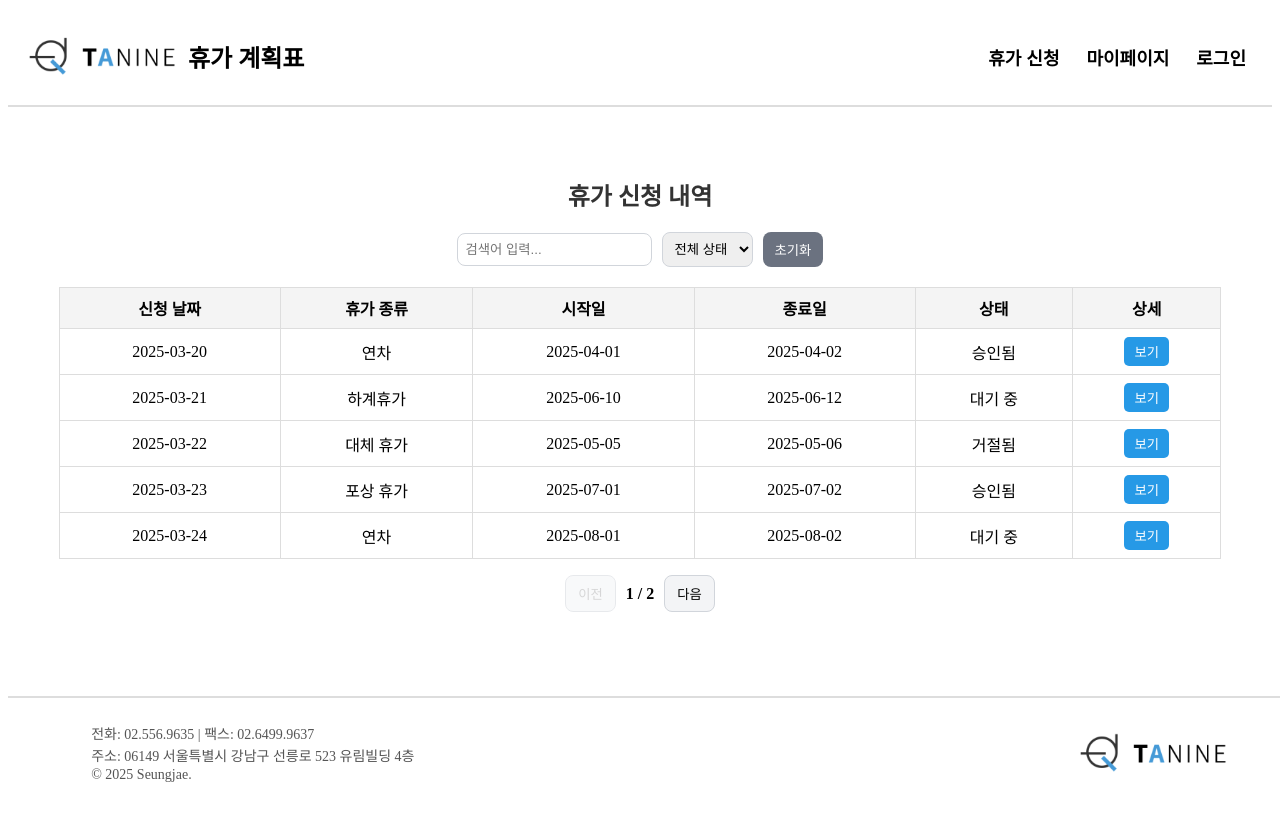
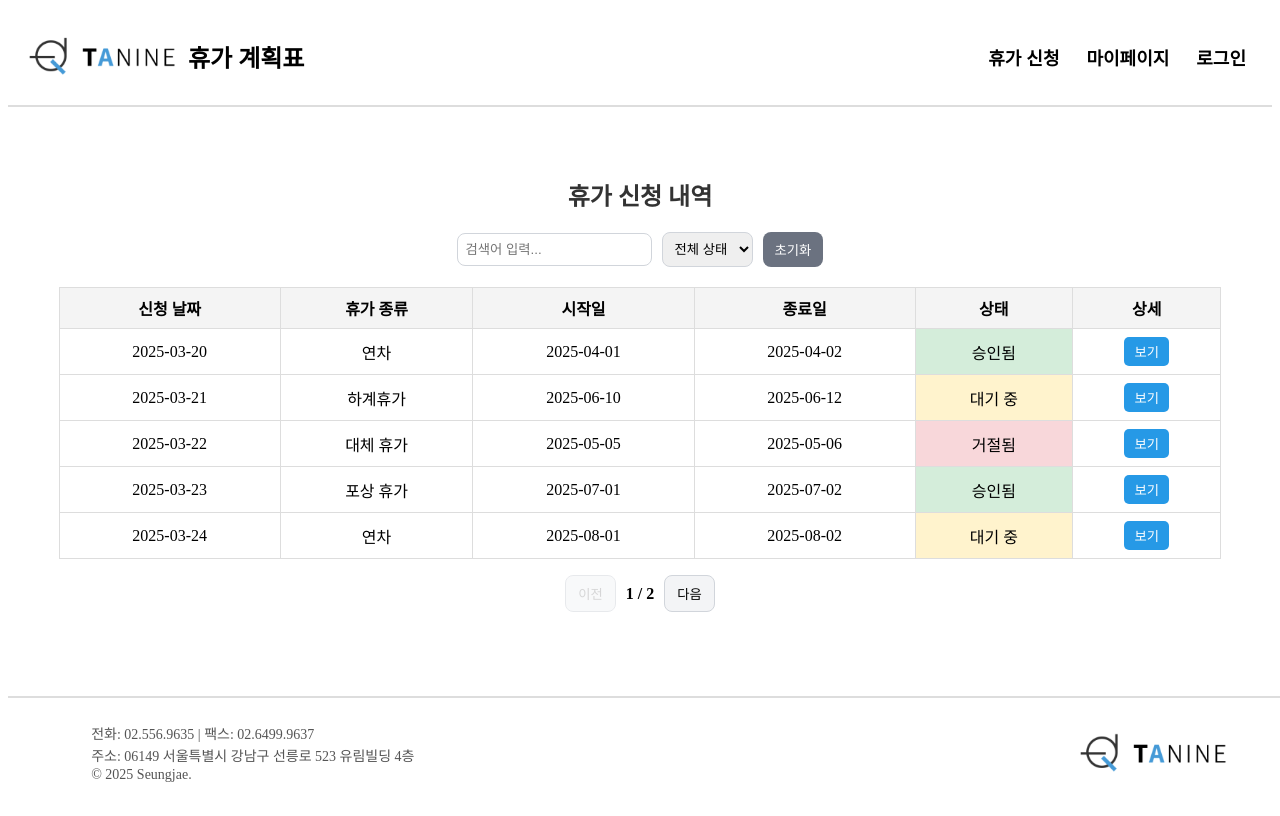
Before and after one commit to SeungjaeLee00/Vacation_Management, a Vue app: page /vacations in a window 1280 px wide. Shown: the top 816 px of the page. Built offline with nearby package versions, Linux system fonts and the light colour scheme.

Commit message:
feat: 휴가 내역 페이지: 승인 상태에 따른 UI 구분

```diff
--- a/src/views/vacation/VacationList.vue
+++ b/src/views/vacation/VacationList.vue
@@ -34,7 +34,8 @@
             <td>{{ leave.type }}</td>
             <td>{{ leave.startDate }}</td>
             <td>{{ leave.endDate }}</td>
-            <td>{{ leave.status }}</td>
+            <!-- <td>{{ leave.status }}</td> -->
+            <td :class="statusClass(leave.status)">{{ leave.status }}</td>
             <td class="vacation-list-text-center">
               <button @click="viewDetails(leave)" class="vacation-list-detail-btn">보기</button>
             </td>
@@ -99,6 +100,12 @@
     methods: {
       viewDetails(leave) {
         this.selectedLeave = leave;
+      },
+      statusClass(status) {
+        if (status === "승인됨") return "status-approved";
+        if (status === "대기 중") return "status-pending";
+        if (status === "거절됨") return "status-rejected";
+        return "";
       },
     },
   };
@@ -168,6 +175,20 @@
     font-weight: bold;
   }
 
+   /* 상태별 텍스트 색상 */
+
+  .status-approved {
+    background-color: #d4edda; /* 초록 */
+  }
+
+  .status-pending {
+    background-color: #fff3cd; /* 노랑 */
+  }
+
+  .status-rejected {
+    background-color: #f8d7da; /* 빨강 */
+  }
+
   .vacation-list-detail-btn {
     background-color: #2699e6;
     color: white;
```
